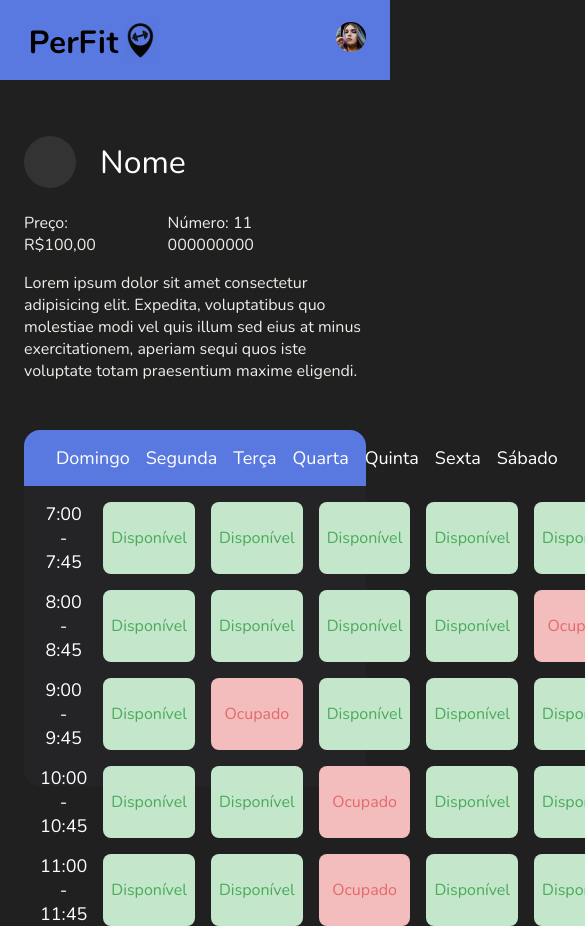
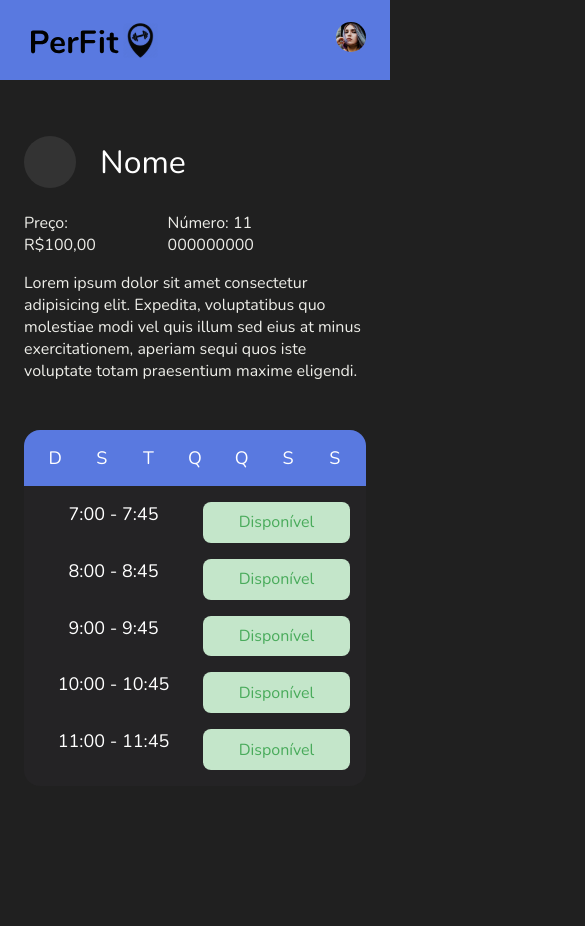
Before and after one commit to Code-Station-27/frontend, a Next.js app: page /trainer in a window 390 px wide. Shown: the top 926 px of the page, 585 px wide, since content can reach past the window. After the commit the page ends 844 px from the top, so only its background shows below. Built offline with nearby package versions, Linux system fonts and the light colour scheme.

Commit message:
fix: table responsivity

```diff
--- a/src/components/PersonalCard/index.tsx
+++ b/src/components/PersonalCard/index.tsx
@@ -21,7 +21,7 @@ export const PersonalCard = ({
       </S.Header>
       <S.ContentInfos>
         <S.Description>{description}</S.Description>
-        <S.Rating>{rating}</S.Rating>
+        {/*<S.Rating>{rating}</S.Rating>*/}
       </S.ContentInfos>
     </S.Container>
   );
--- a/src/components/PersonalCard/styles.ts
+++ b/src/components/PersonalCard/styles.ts
@@ -45,5 +45,7 @@ font-weight: bold;
 font-size: 18px;
 width: 100%;
 `
-export const Description = styled.div``
+export const Description = styled.div`
+  text-overflow: ellipsis;
+`
 export const Rating = styled.div``
--- a/src/components/Table/index.tsx
+++ b/src/components/Table/index.tsx
@@ -1,8 +1,11 @@
+import { useViewport } from '../../hooks/useViewport'
 import { TableItem } from '../TableItem'
 import * as S from './styles'
 
 export const Table = () => {
-    return(
+    const { width } = useViewport()
+
+    return width > 900 ? (
         <S.Container>
             <S.Header>
                 <strong></strong>
@@ -22,5 +25,24 @@ export const Table = () => {
                 <strong>11:00 - 11:45</strong> <TableItem isAvailable/> <TableItem isAvailable/> <TableItem isAvailable={false}/> <TableItem isAvailable/> <TableItem isAvailable/> <TableItem isAvailable/> <TableItem isAvailable/>
             </S.Body>
         </S.Container>
+    ) : (
+        <S.Container>
+            <S.Header>
+                <strong>{width > 700 ? 'Domingo' : 'D'}</strong>
+                <strong>{width > 700 ? 'Segunda' : 'S'}</strong>
+                <strong>{width > 700 ? 'Terça' : 'T'}</strong>
+                <strong>{width > 700 ? 'Quarta' : 'Q'}</strong>
+                <strong>{width > 700 ? 'Quinta' : 'Q'}</strong>
+                <strong>{width > 700 ? 'Sexta' : 'S'}</strong>
+                <strong>{width > 700 ? 'Sábado' : 'S'}</strong>
+            </S.Header>
+            <S.Body>
+            <strong>7:00 - 7:45</strong> <TableItem isAvailable/>
+                <strong>8:00 - 8:45</strong> <TableItem isAvailable/>
+                <strong>9:00 - 9:45</strong> <TableItem isAvailable/>
+                <strong>10:00 - 10:45</strong> <TableItem isAvailable/>
+                <strong>11:00 - 11:45</strong> <TableItem isAvailable/>
+            </S.Body>
+        </S.Container>
     )
 }
--- a/src/components/Table/styles.ts
+++ b/src/components/Table/styles.ts
@@ -24,6 +24,10 @@ export const Header = styled.header`
     display: grid;
     grid-template-columns: repeat(8, 1fr);
     gap: 16px;
+
+    @media (max-width: 900px){
+        grid-template-columns: repeat(7, 1fr);
+    }
 `
 
 export const Body = styled.div`
@@ -36,4 +40,8 @@ export const Body = styled.div`
     display: grid;
     grid-template-columns: repeat(8, 1fr);
     gap: 16px;
+
+    @media (max-width: 900px){
+        grid-template-columns: 1fr 1fr;
+    }
 `
--- /dev/null
+++ b/src/hooks/useViewport.tsx
@@ -0,0 +1,13 @@
+import { useState, useEffect } from 'react'
+
+export const useViewport = () => {
+    const [width, setWidth] = useState(window.innerWidth);
+
+    useEffect(() => {
+      const handleWindowResize = () => setWidth(window.innerWidth);
+      window.addEventListener("resize", handleWindowResize);
+      return () => window.removeEventListener("resize", handleWindowResize);
+    }, []);
+
+    return { width };
+}
```
